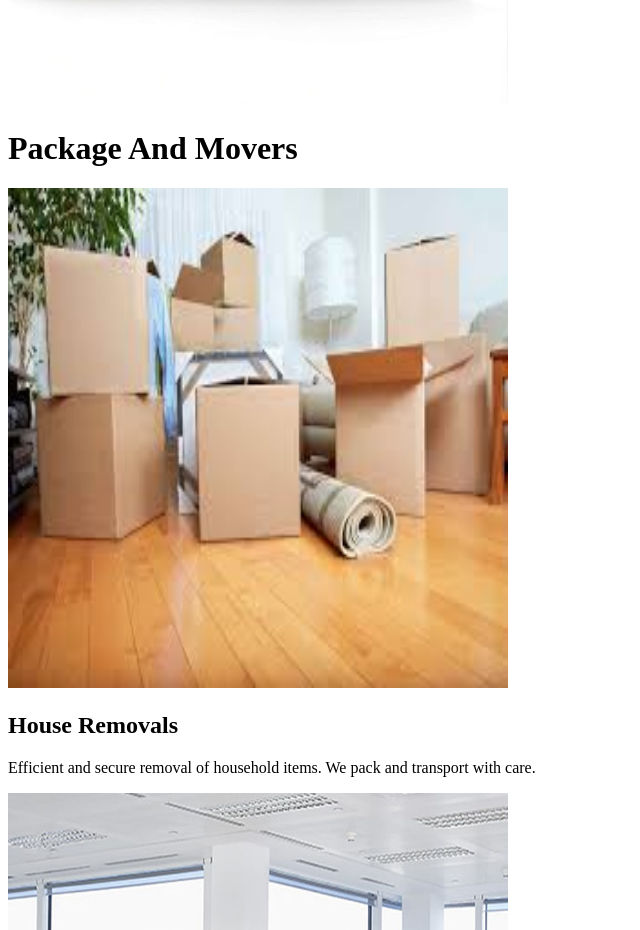
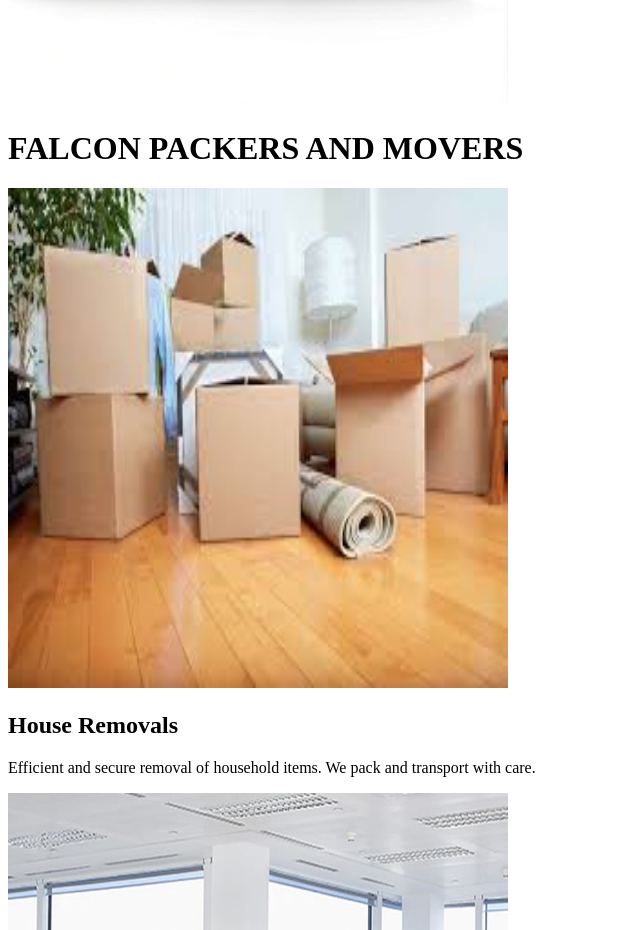
Before and after one commit to idipindas/falcon_develop, a Next.js app: page /landing/Landing in a window 1280 px wide. Shown: the part 3660-4590 px from the top of the page, without its empty margins (0-640 px from the left). Built offline with nearby package versions, Linux system fonts and the light colour scheme.

Commit message:
heading change

```diff
--- a/src/components/PackageAndMovers/PackageAndMovers.tsx
+++ b/src/components/PackageAndMovers/PackageAndMovers.tsx
@@ -20,8 +20,7 @@
     <>
       <div className="w-full lg:w-full text-center lg:text-center p-4 sm:p-6">
         <h1 className="text-3xl sm:text-4xl md:text-5xl lg:text-6xl  font-bold text-gray-800 mb-4 sm:mb-6">
-          Package And Movers
-        </h1>
+        FALCON PACKERS AND MOVERS        </h1>
       </div>
       <div className="grid grid-cols-1 sm:grid-cols-2 lg:grid-cols-2 gap-12 p-12">
         {/* Map over servicesData to create dynamic cards */}
```
